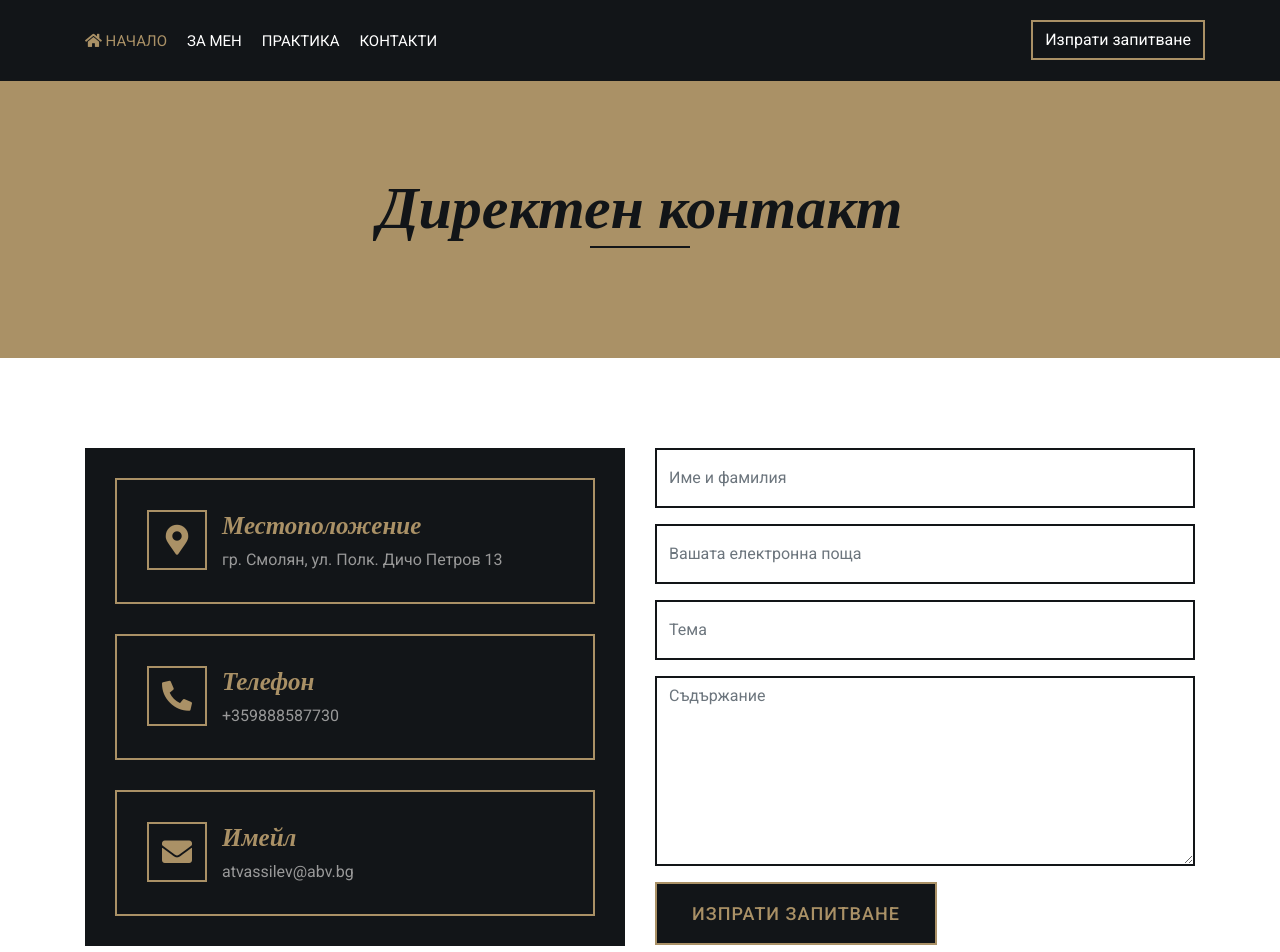
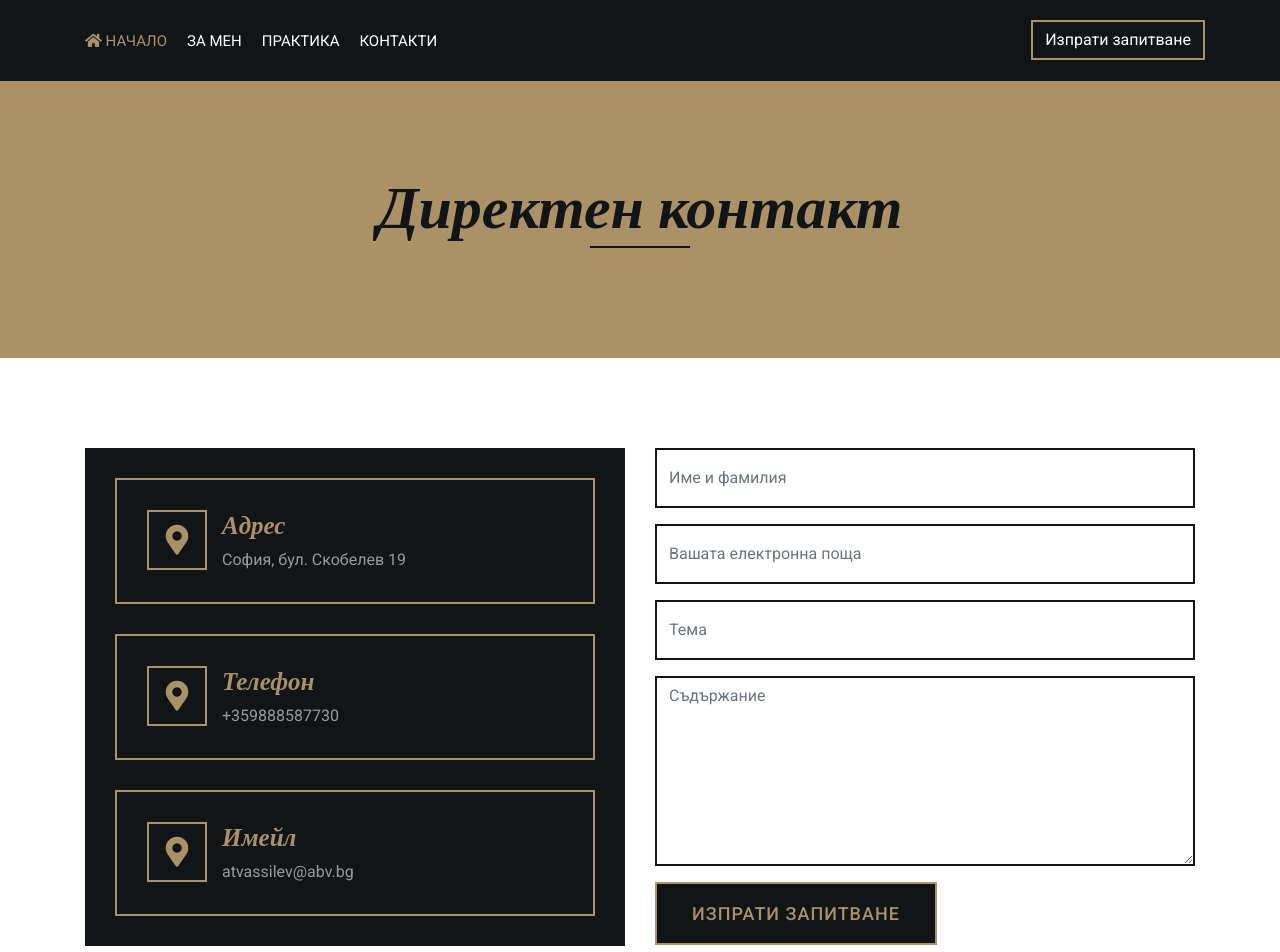
Before and after one commit to AtiVassileva/law-firm-vassilev, a React (Create React App) app in the folder vassilev-law-firm/: page /contact in a window 1280 px wide. Shown: the top 952 px of the page. Built offline with nearby package versions, Linux system fonts and the light colour scheme.

Commit message:
Refactored contact page

```diff
--- a/vassilev-law-firm/src/App.js
+++ b/vassilev-law-firm/src/App.js
@@ -2,7 +2,7 @@ import { Switch, Route } from 'react-router-dom';
 import NavMenu from './components/NavMenu';
 import Home from './components/Home';
 import About from './components/About';
-import Contact from './components/Contact';
+import Contact from './components/Contact/Contact';
 import Practice from './components/Practice';
 import Footer from './components/Footer';
 
--- a/vassilev-law-firm/src/components/Contact.js
+++ /dev/null
@@ -1,91 +0,0 @@
-import emailjs from 'emailjs-com';
-
-const Contact = () => {
-    const sendEmail = (e) => {
-        e.preventDefault();
-
-        emailjs.sendForm('service_t9eztsu', 'template_bzgu2dd', e.target, 'eHPiisu9RiN1VfbIB')
-            .then((result) => {
-                console.log(result.text);
-            }, (error) => {
-                console.log(error.text);
-            });
-
-        e.target.reset();
-    };
-
-    return (
-        <>
-            <div className="page-header">
-                <div className="container">
-                    <div className="row">
-                        <div className="col-12">
-                            <h2>Директен контакт</h2>
-                        </div>
-                    </div>
-                </div>
-            </div>
-            <div className="contact">
-                <div className="container">
-                    <div className="row">
-                        <div className="col-md-6">
-                            <div className="contact-info">
-                                <div className="contact-item">
-                                    <i className="fa fa-map-marker-alt"></i>
-                                    <div className="contact-text">
-                                        <h2>Местоположение</h2>
-                                        <p>гр. Смолян, ул. Полк. Дичо Петров 13</p>
-                                    </div>
-                                </div>
-                                <div className="contact-item">
-                                    <i className="fa fa-phone-alt"></i>
-                                    <div className="contact-text">
-                                        <h2>Телефон</h2>
-                                        <p>+359888587730</p>
-                                    </div>
-                                </div>
-                                <div className="contact-item">
-                                    <i className="fa fa-envelope"></i>
-                                    <div className="contact-text">
-                                        <h2>Имейл</h2>
-                                        <p>atvassilev@abv.bg</p>
-                                    </div>
-                                </div>
-                            </div>
-                        </div>
-                        <div className="col-md-6">
-                            <div className="contact-form">
-                                <form onSubmit={sendEmail}>
-                                    <div className="form-group">
-                                        <input type="text" className="form-control" placeholder="Име и фамилия"
-                                            name="name"
-                                            required="required" />
-                                    </div>
-                                    <div className="form-group">
-                                        <input type="email" className="form-control" placeholder="Вашата електронна поща"
-                                            name="email"
-                                            required="required" />
-                                    </div>
-                                    <div className="form-group">
-                                        <input type="text" className="form-control"
-                                            name="subject"
-                                            placeholder="Тема" required="required" />
-                                    </div>
-                                    <div className="form-group">
-                                        <textarea className="form-control" name="content"
-                                            placeholder="Съдържание" required="required" ></textarea>
-                                    </div>
-                                    <div>
-                                        <button className="btn" type="submit">Изпрати запитване</button>
-                                    </div>
-                                </form>
-                            </div>
-                        </div>
-                    </div>
-                </div>
-            </div>
-        </>
-    );
-}
-
-export default Contact;
--- /dev/null
+++ b/vassilev-law-firm/src/components/Contact/Contact.js
@@ -0,0 +1,28 @@
+import ContactForm from './ContactForm';
+import ContactInfo from './ContactInfo';
+
+const Contact = () => {
+    return (
+        <>
+            <div className="page-header">
+                <div className="container">
+                    <div className="row">
+                        <div className="col-12">
+                            <h2>Директен контакт</h2>
+                        </div>
+                    </div>
+                </div>
+            </div>
+            <div className="contact">
+                <div className="container">
+                    <div className="row">
+                        <ContactInfo/>
+                        <ContactForm/>
+                    </div>
+                </div>
+            </div>
+        </>
+    );
+};
+
+export default Contact;
--- /dev/null
+++ b/vassilev-law-firm/src/components/Contact/ContactForm.js
@@ -0,0 +1,50 @@
+import emailjs from 'emailjs-com';
+
+const ContactForm = () => {
+
+    const sendEmail = (e) => {
+        e.preventDefault();
+
+        emailjs.sendForm('service_t9eztsu', 'template_bzgu2dd', e.target, 'eHPiisu9RiN1VfbIB')
+            .then((result) => {
+                console.log(result.text);
+            }, (error) => {
+                console.log(error.text);
+            });
+
+        e.target.reset();
+    };
+
+    return (
+        <div className="col-md-6">
+            <div className="contact-form">
+                <form onSubmit={sendEmail}>
+                    <div className="form-group">
+                        <input type="text" className="form-control" placeholder="Име и фамилия"
+                            name="name"
+                            required="required" />
+                    </div>
+                    <div className="form-group">
+                        <input type="email" className="form-control" placeholder="Вашата електронна поща"
+                            name="email"
+                            required="required" />
+                    </div>
+                    <div className="form-group">
+                        <input type="text" className="form-control"
+                            name="subject"
+                            placeholder="Тема" required="required" />
+                    </div>
+                    <div className="form-group">
+                        <textarea className="form-control" name="content"
+                            placeholder="Съдържание" required="required" ></textarea>
+                    </div>
+                    <div>
+                        <button className="btn" type="submit">Изпрати запитване</button>
+                    </div>
+                </form>
+            </div>
+        </div>
+    );
+};
+
+export default ContactForm;
--- /dev/null
+++ b/vassilev-law-firm/src/components/Contact/ContactInfo.js
@@ -0,0 +1,15 @@
+import ContactItem from "./ContactItem";
+
+const ContactInfo = () => {
+    return (
+        <div className="col-md-6">
+            <div className="contact-info">
+                <ContactItem heading="Адрес" text="София, бул. Скобелев 19"/>
+                <ContactItem heading="Телефон" text="+359888587730"/>
+                <ContactItem heading="Имейл" text="atvassilev@abv.bg"/>
+            </div>
+        </div>
+    );
+};
+
+export default ContactInfo;
--- /dev/null
+++ b/vassilev-law-firm/src/components/Contact/ContactItem.js
@@ -0,0 +1,13 @@
+const ContactItem = ({heading, text}) => {
+    return (
+        <div className="contact-item">
+            <i className="fa fa-map-marker-alt"></i>
+            <div className="contact-text">
+                <h2>{heading}</h2>
+                <p>{text}</p>
+            </div>
+        </div>
+    );
+};
+
+export default ContactItem;
```
